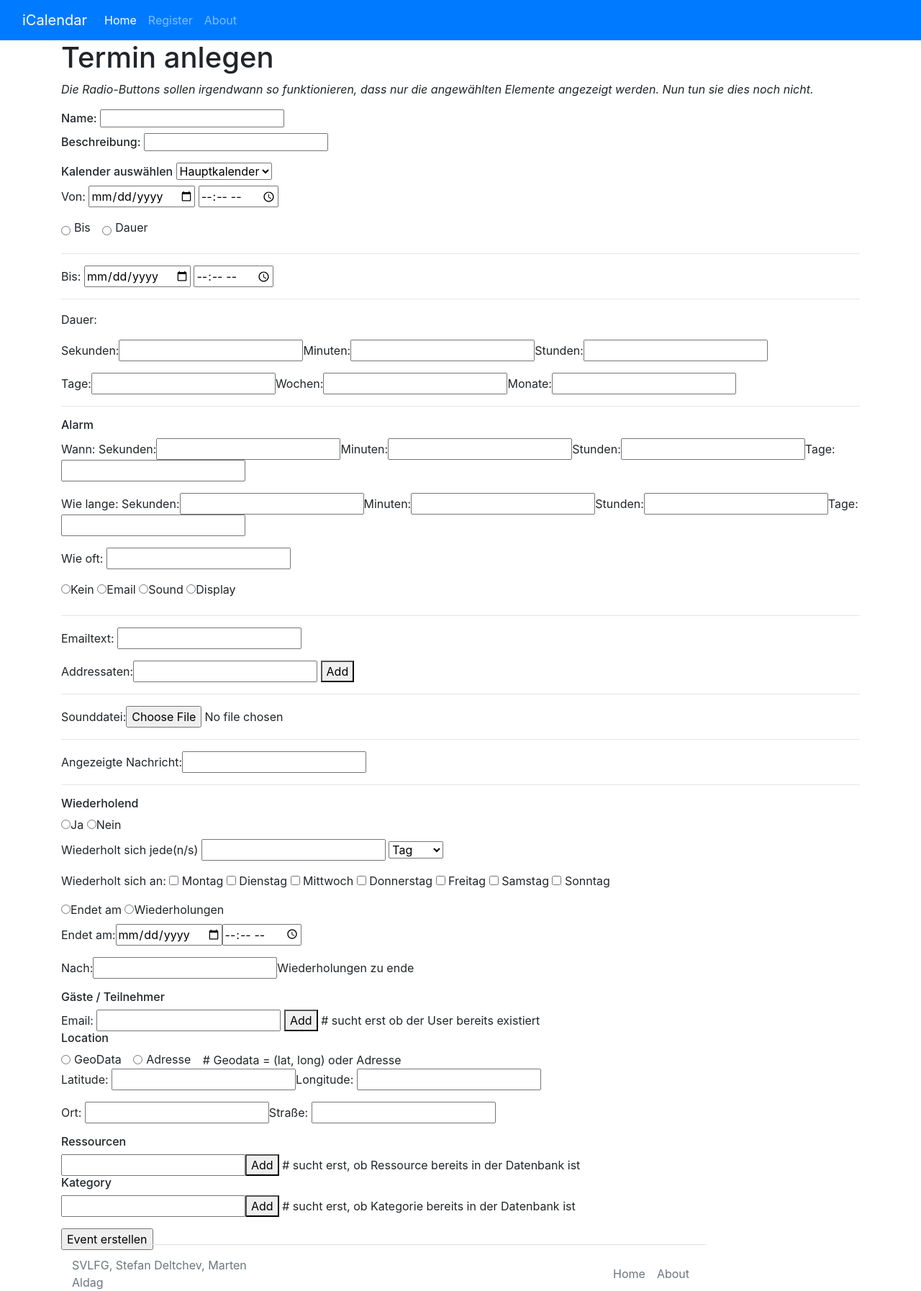
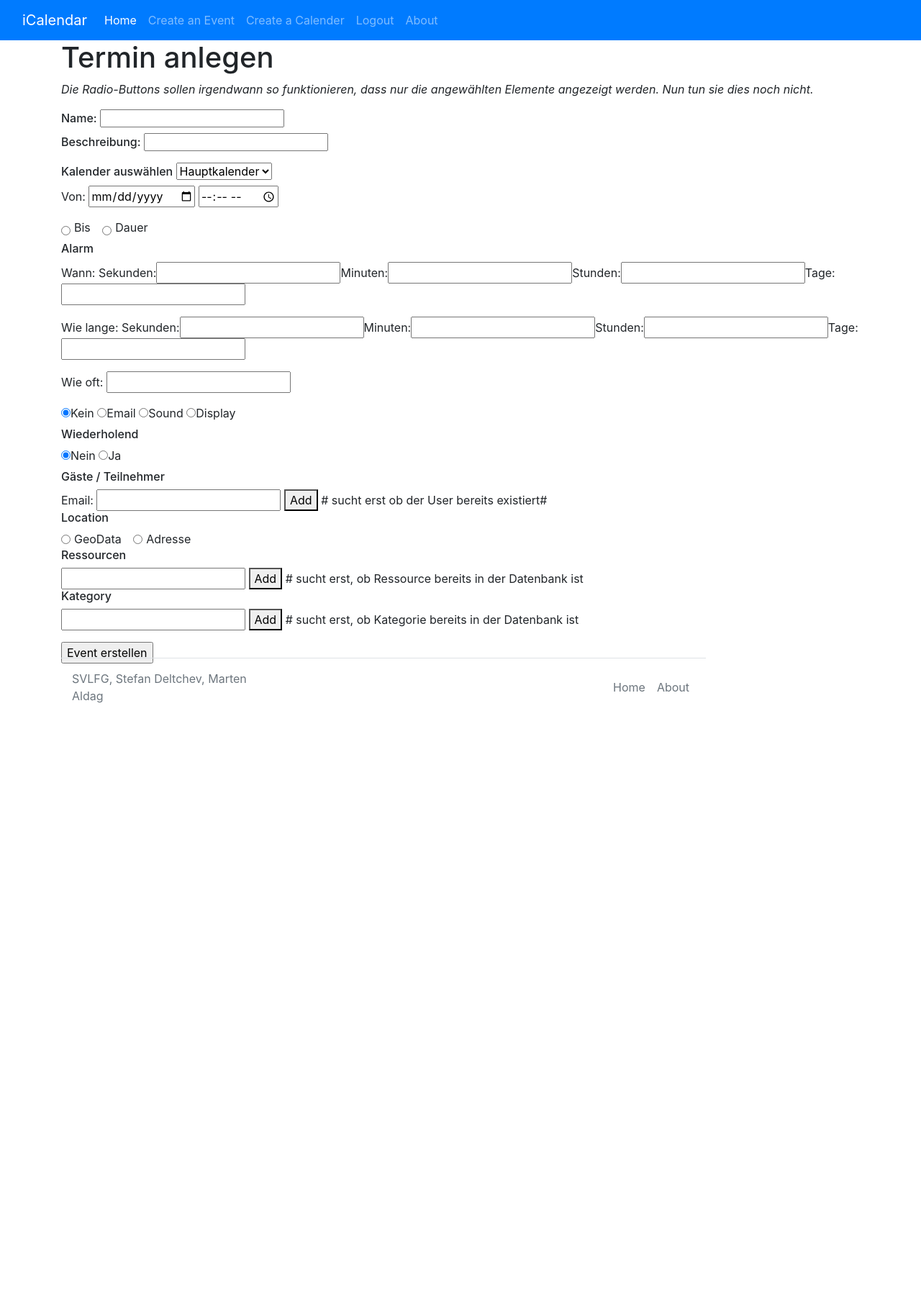
Before and after one commit to SVLFGHannover/projectiCal, a Flask app: page /createEvent in a window 1280 px wide. Shown: the whole page at 72% size. After the commit the page ends 977 px from the top, so only its background shows below. Run offline with Flask 2, Linux system fonts and the light colour scheme; the visitor is signed in with stand-in values (Sample User, id 1); some libraries are stand-ins or nearby versions.

Commit message:
Kalender kann von User erstellt werden. Radio Button funktionieren.

```diff
--- a/Code/flask_UI/routes.py
+++ b/Code/flask_UI/routes.py
@@ -3,34 +3,25 @@ from flask_UI import app, db
 from flask_mysqldb import MySQL
 import MySQLdb.cursors
 from coop.User import User
+from coop.VCalendar import VCalendar
 
 
 @app.route('/pythonlogin/', methods=['GET', 'POST'])
 def login():
-    # Output message if something goes wrong...
     msg = ''
-    # Check if "username" and "password" POST requests exist (user submitted form)
     if request.method == 'POST' and 'name' in request.form and 'email' in request.form:
-        # Create variables for easy access
         name = request.form['name']
         email = request.form['email']
-        # Check if account exists using MySQL
         cursor = db.connection.cursor(MySQLdb.cursors.DictCursor)
         cursor.execute('SELECT * FROM user WHERE name = %s AND email = %s', (name, email,))
-        # Fetch one record and return result
         account = cursor.fetchone()
-        # If account exists in accounts table in out database
         if account:
-            # Create session data, we can access this data in other routes
             session['loggedin'] = True
             session['ID'] = account['ID']
             session['name'] = account['name']
-            # Redirect to home page
             return redirect(url_for('home'))
         else:
-            # Account doesnt exist or username/password incorrect
             msg = 'Incorrect username/password!'
-    # Show the login form with message (if any)
     return render_template('home.html', msg=msg)
 
 
@@ -45,31 +36,55 @@ def about():
 @app.route("/home")
 def home():
     if 'loggedin' in session:
-        return render_template("home.html", loggedin = True, msg="")
-    return render_template("home.html", msg="", loggedin = False)
+        return render_template("home.html", loggedin=True, msg="")
+    return render_template("home.html", msg="", loggedin=False)
 
 
 @app.route("/createEvent")
 def createEvent():
-    return render_template("createEvent.html", title='Account')
+    if 'loggedin' in session:
+        return render_template("createEvent.html", title='Account', loggedin=True)
+    else:
+        redirect(url_for('home'))
 
 
-@app.route("/createCalender")
-def createCalender():
-    return render_template("createCalender.html", title='create Calender')
+@app.route("/createCalendar", methods=['GET', 'POST'])
+def createCalendar():
+    if 'loggedin' in session:
+        if request.method == 'POST' and 'name_C' in request.form:
+            # Create variables for easy access
+            name = request.form['name_C']
+            try:
+                beschreibung = request.form['beschreibung']
+            except:
+                beschreibung = ""
+            cursor = db.connection.cursor(MySQLdb.cursors.DictCursor)
+            cursor.execute('SELECT * FROM vcalendar WHERE name = %s', (name,))
+            calender = cursor.fetchone()
+            if calender:
+                msg = 'Calendar already exists!'
+            else:
+                vcalendar = VCalendar(session["ID"], name, beschreibung)
+                cursor.execute(vcalendar.insertCalendar())
+                msg="Kalender wurde erstellt."
+                db.connection.commit()
+            return render_template("createCalendar.html", title='create Calendar', loggedin=True, msg=msg)
+        else:
+            return render_template("createCalendar.html", title='create Calendar', loggedin=True)
+    else:
+        redirect(url_for('home'))
 
 
 @app.route('/pythonlogin/logout')
 def logout():
     # Remove session data, this will log the user out
-   session.pop('loggedin', None)
-   session.pop('id', None)
-   session.pop('username', None)
-   # Redirect to login page
-   return redirect(url_for('login'))
+    session.pop('loggedin', None)
+    session.pop('id', None)
+    session.pop('username', None)
+    # Redirect to login page
+    return redirect(url_for('login'))
 
 
-# http://localhost:5000/pythinlogin/register - this will be the registration page, we need to use both GET and POST requests
 @app.route('/pythonlogin/register', methods=['GET', 'POST'])
 def register():
     # Output message if something goes wrong...
@@ -88,7 +103,12 @@ def register():
             msg = 'Account already exists!'
         else:
             # Account doesnt exists and the form data is valid, now insert new account into accounts table
-            cursor.execute(f"INSERT INTO `user`(`name`, `email`, `isattendee`) VALUES ('{name}','{email}','');")
+            user = User(name, email)
+            cursor.execute(user.insertUser())
+            db.connection.commit()
+            calendar = VCalendar('(SELECT ID FROM user ORDER BY ID DESC LIMIT 1)', "Hauptkalendar",
+                                 name + "s Startkalender")
+            cursor.execute(calendar.insertCalendar())
             db.connection.commit()
             msg = 'You have successfully registered!'
     elif request.method == 'POST':
--- a/Code/flask_UI/static/main.css
+++ b/Code/flask_UI/static/main.css
@@ -13,3 +13,7 @@ footer {
   height:2.5rem;
   width:70%;
 }
+
+.hide_Time, .hide_Alarm, .hide_RRule, .hide_Loc{
+    display:none;
+}
--- a/Code/flask_UI/templates/createEvent.html
+++ b/Code/flask_UI/templates/createEvent.html
@@ -3,7 +3,8 @@
 
 <div class="container">
     <h1>Termin anlegen</h1>
-    <p><i>Die Radio-Buttons sollen irgendwann so funktionieren, dass nur die angewählten Elemente angezeigt werden. Nun tun sie dies noch nicht.</i></p>
+    <p><i>Die Radio-Buttons sollen irgendwann so funktionieren, dass nur die angewählten Elemente angezeigt werden. Nun
+        tun sie dies noch nicht.</i></p>
     <h6>Name: <input type="text"></h6>
     <h6>Beschreibung: <input type="text"></h6>
 
@@ -15,86 +16,116 @@
             <option value=”berufsschule”>Berufsschule</option>
         </select></h6>
     <p>Von: <input type="date"> <input type="time">
+        <script>
+$(document).ready(function(){
+    $("input.s_time").click(function(){
+    	var demovalue = $(this).val();
+        $("div.hide_Time").hide();
+        $("#show"+demovalue).show();
+    });
+});
+
+        </script>
     <div class="form-check form-check-inline">
-  <input class="form-check-input" type="radio" name="inlineRadioOptions4" id="inlineRadio9" value="option3">
+        <input class="form-check-input s_time" name="demo" type="radio" value="Bis">
         <label>Bis</label>
     </div>
     <div class="form-check form-check-inline">
-  <input class="form-check-input" type="radio" name="inlineRadioOptions4" id="inlineRadio10" value="option3">
+        <input class="form-check-input s_time" name="demo" type="radio" value="Dauer">
         <label>Dauer</label>
 
     </div>
-    <hr><p>Bis: <input type="date"> <input type="time"></p><hr>
-    <p>Dauer:</p>  <p>Sekunden:<input type="number">Minuten:<input type="number">Stunden:<input type="number"></p>
-    <p>Tage:<input type="number">Wochen:<input type="number">Monate:<input type="number"></p><hr>
+    <div class="hide_Time" id="showBis"><p>Bis: <input type="date"> <input type="time"></p></div>
+
+    <div class="hide_Time" id="showDauer"><p>Dauer:</p>
+        <p>Sekunden:<input type="number">Minuten:<input type="number">Stunden:<input type="number"></p>
+        <p>Tage:<input type="number">Wochen:<input type="number">Monate:<input type="number"></p></div>
     <div>
+
+
+        <script>
+$(document).ready(function(){
+    $("input.s_alarm").click(function(){
+    	var demovalue = $(this).val();
+        $("div.hide_Alarm").hide();
+        $("#show"+demovalue).show();
+    });
+});
+
+        </script>
         <h6>Alarm</h6>
-<p>Wann: Sekunden:<input type="number">Minuten:<input type="number">Stunden:<input type="number">Tage:<input type="number"></p>
-   <p>Wie lange: Sekunden:<input type="number">Minuten:<input type="number">Stunden:<input type="number">Tage:<input type="number"></p>
+        <p>Wann: Sekunden:<input type="number">Minuten:<input type="number">Stunden:<input type="number">Tage:<input
+                type="number"></p>
+        <p>Wie lange: Sekunden:<input type="number">Minuten:<input type="number">Stunden:<input
+                type="number">Tage:<input type="number"></p>
         <p>Wie oft: <input type="number"></p>
         <label>
-                <input type="radio" name="alarmRadio"
-                       value="A_Kein">Kein</label>
+            <input checked class="s_alarm" name="alarmRadio" type="radio" value="KeinAlarm">Kein</label>
         <label>
-                <input type="radio" name="alarmRadio"
-                       value="A_Email">Email</label>
+            <input class="s_alarm" name="alarmRadio" type="radio" value="Email">Email</label>
+        <label>
+            <input class="s_alarm" name="alarmRadio" type="radio" value="Sound">Sound</label>
+        <label>
+            <input class="s_alarm" name="alarmRadio" type="radio" value="Display">Display</label>
+    </div>
+    <div class="hide_Alarm" id="showEmail">
+        Emailtext:<input type="text">
+        <p></p>
+        <p>Addressaten:<input type="email">
+            <button>Add</button>
+        </p>
+    </div>
+    <div class="hide_Alarm" id="showSound">
+        Sounddatei:<input type="file"></div>
+    <div class="hide_Alarm" id="showDisplay">
+        Angezeigte Nachricht:<input type="text"></div>
 
-                       <label>
-                <input type="radio" name="alarmRadio"
-                       value="A_Sound">Sound</label>
-            <label>
-                <input type="radio" name="alarmRadio"
-                       value="A_Display">Display</label>
-        </div>
-    <hr>
-            <div class="A_Email">Emailtext:
-                <input type="text" ><p></p>
-                <p>Addressaten:<input type="email"> <button>Add</button> </p>
-        </div>
-    <hr>
-            <div class="A_Sound">
-            Sounddatei:<input type="file">
-        </div>
-    <hr>
-        <div class="A_Display">
-            Angezeigte Nachricht:<input type="text" >
-        </div>
-<hr>
+
+    <script>
+$(document).ready(function(){
+    $("input.s_rrule").click(function(){
+    	var demovalue = $(this).val();
+        $("div.hide_RRule").hide();
+        $("#show"+demovalue).show();
+    });
+});
+
+    </script>
     <h6>Wiederholend</h6>
 
     <div>
         <label>
-                <input type="radio" name="colorRadio"
-                       value="W_Ja">Ja</label>
+            <input checked class="s_rrule" name="colorRadio"
+                   type="radio" value="RRule_No">Nein</label>
         <label>
-                <input type="radio" name="colorRadio"
-                       value="W_Nein">Nein</label>
+            <input class="s_rrule" name="colorRadio" type="radio"
+                   value="RRule_Yes">Ja</label>
     </div>
-        <div class="W_Ja">
-            <p>Wiederholt sich jede(n/s) <input type="number">       <select name = "dropdown">
-                <option value = "Minute">Minute</option>
-                <option value = "Stunde">Stunde</option>
-            <option value = "Tag" selected>Tag</option>
-                <option value = "Woche">Woche</option>
-            <option value = "Monat">Monat</option>
-                <option value = "Jahr">Jahr</option>
+    <div class="hide_RRule" id="showRRule_Yes">
+        <p>Wiederholt sich jede(n/s) <input type="number"> <select name="dropdown">
+            <option value="Minute">Minute</option>
+            <option value="Stunde">Stunde</option>
+            <option selected value="Tag">Tag</option>
+            <option value="Woche">Woche</option>
+            <option value="Monat">Monat</option>
+            <option value="Jahr">Jahr</option>
 
         </select></p>
         <p>Wiederholt sich an:
-         <input type = "checkbox" name = "Montag"> Montag
-         <input type = "checkbox" name = "Dienstag"> Dienstag
-      <input type = "checkbox" name = "Mittwoch"> Mittwoch
-            <input type = "checkbox" name = "Donnerstag"> Donnerstag
-            <input type = "checkbox" name = "Freitag"> Freitag
-            <input type = "checkbox" name = "Samstag"> Samstag
-            <input type = "checkbox" name = "Sonntag"> Sonntag
+            <input name="Montag" type="checkbox"> Montag
+            <input name="Dienstag" type="checkbox"> Dienstag
+            <input name="Mittwoch" type="checkbox"> Mittwoch
+            <input name="Donnerstag" type="checkbox"> Donnerstag
+            <input name="Freitag" type="checkbox"> Freitag
+            <input name="Samstag" type="checkbox"> Samstag
+            <input name="Sonntag" type="checkbox"> Sonntag
         </p>
         <div>
             <label>
-                <input type="radio" name="endingRadio"
+                <input name="endingRadio" type="radio"
                 >Endet am</label>
             <label>
-                <input type="radio" name="endingRadio"
+                <input name="endingRadio" type="radio"
                 >Wiederholungen</label>
         </div>
         <p>Endet am:<input type="date"><input type="time"></p>
@@ -102,24 +133,39 @@
     </div>
 
     <h6>Gäste / Teilnehmer</h6>
-    Email: <input type="text"> <button>Add</button>  # sucht erst ob der User bereits existiert
+    Email: <input type="text">
+    <button>Add</button>
+    # sucht erst ob der User bereits existiert#
+    <script>
+$(document).ready(function(){
+    $("input.s_loc").click(function(){
+    	var demovalue = $(this).val();
+        $("div.hide_Loc").hide();
+        $("#show"+demovalue).show();
+    });
+});
+
+    </script>
     <h6>Location</h6>
     <div class="form-check form-check-inline">
-  <input class="form-check-input" type="radio" name="inlineRadioOptions3" id="inlineRadio7" value="option3">
+        <input class="form-check-input s_loc" name="inlineRadioOptions3" type="radio" value="GeoData">
         <label class="form-check-label">GeoData</label>
     </div>
     <div class="form-check form-check-inline">
-  <input class="form-check-input" type="radio" name="inlineRadioOptions3" id="inlineRadio8" value="option3">
+        <input class="form-check-input s_loc" name="inlineRadioOptions3" type="radio" value="Address">
         <label class="form-check-label">Adresse</label>
     </div>
-    # Geodata = (lat, long) oder Adresse
-    <p>Latitude: <input type="text">Longitude: <input type="text"></p>
-    <p>Ort: <input type="text">Straße: <input type="text"></p>
+    <div class="hide_Loc" id="showGeoData"><p>Latitude: <input type="text">Longitude: <input type="text"></p></div>
+    <div class="hide_Loc" id="showAddress"><p>Ort: <input type="text">Straße: <input type="text"></p></div>
 
     <h6>Ressourcen</h6>
-    <input type="text"><button>Add</button> # sucht erst, ob Ressource bereits in der Datenbank ist
+    <input type="text">
+    <button>Add</button>
+    # sucht erst, ob Ressource bereits in der Datenbank ist
     <h6>Kategory</h6>
-    <input type="text"><button>Add</button> # sucht erst, ob Kategorie bereits in der Datenbank ist
+    <input type="text">
+    <button>Add</button>
+    # sucht erst, ob Kategorie bereits in der Datenbank ist
 
     <p></p>
     <p><input type="submit" value="Event erstellen"></p>
--- a/Code/flask_UI/templates/layout.html
+++ b/Code/flask_UI/templates/layout.html
@@ -9,13 +9,13 @@
     <link rel="stylesheet" href="https://maxcdn.bootstrapcdn.com/bootstrap/4.0.0/css/bootstrap.min.css" integrity="sha384-Gn5384xqQ1aoWXA+058RXPxPg6fy4IWvTNh0E263XmFcJlSAwiGgFAW/dAiS6JXm" crossorigin="anonymous">
 
     <link rel="stylesheet" type="text/css" href="{{ url_for('static', filename='main.css') }}">
-
+  <script src="http://ajax.googleapis.com/ajax/libs/jquery/1.11.2/jquery.min.js"></script>
+    <script src="https://cdn.jsdelivr.net/npm/bootstrap@5.1.3/dist/js/bootstrap.bundle.min.js" integrity="sha384-ka7Sk0Gln4gmtz2MlQnikT1wXgYsOg+OMhuP+IlRH9sENBO0LRn5q+8nbTov4+1p" crossorigin="anonymous"></script>
 </head>
 <body>
 <div id="page-container">
   <div id="content-wrap">
 <header>
-
 <nav class="navbar navbar-expand-lg navbar-dark bg-primary">
   <div class="container-fluid">
     <a class="navbar-brand" href="/">iCalendar</a>
@@ -31,10 +31,10 @@
         </li>
         {% if loggedin %}
         <li class="nav-item">
-          <a class="nav-link" href="">Create an Event</a>
+          <a class="nav-link" href="{{ url_for('createEvent') }}">Create an Event</a>
         </li>
         <li class="nav-item">
-          <a class="nav-link" href="">Create a Calender</a>
+          <a class="nav-link" href="{{ url_for('createCalendar') }}">Create a Calender</a>
         </li>
         <li class="nav-item">
           <a class="nav-link" href="{{ url_for('logout') }}">Logout</a>
```
Also changed, not shown: Code/coop/User.py (+2 -7 lines), Code/coop/VCalendar.py (+2 -7 lines), Code/flask_UI/templates/createCalendar.html (added, +14 -0 lines), Code/flask_UI/templates/createCalender.html (deleted, +0 -11 lines). Lines whose indentation alone changed are shown as unchanged.
